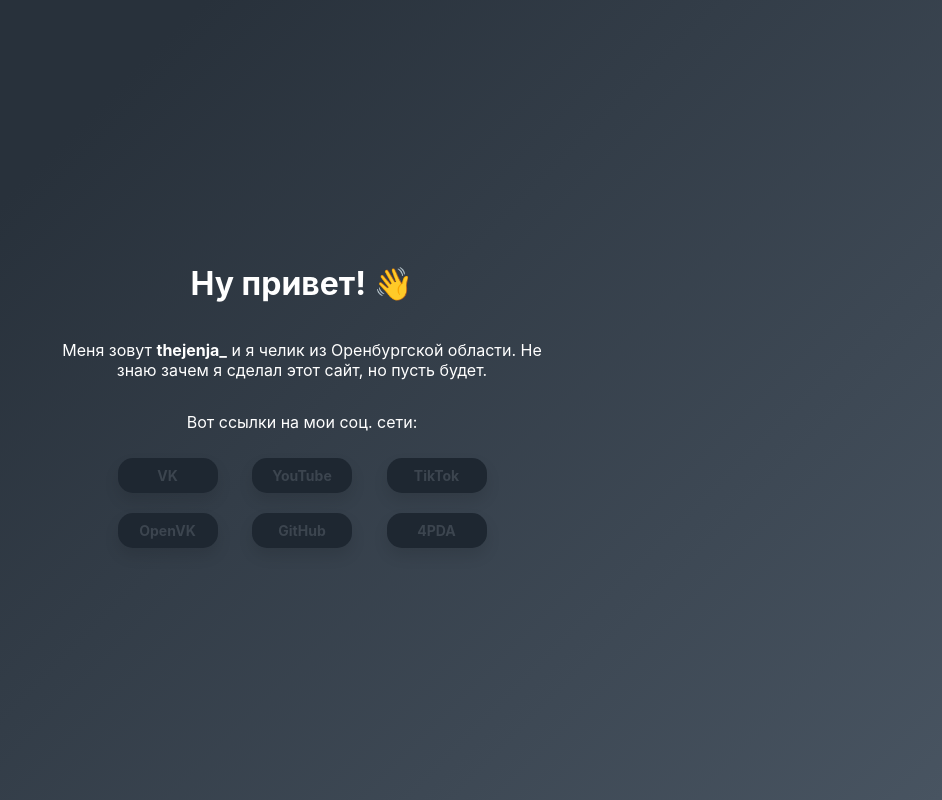
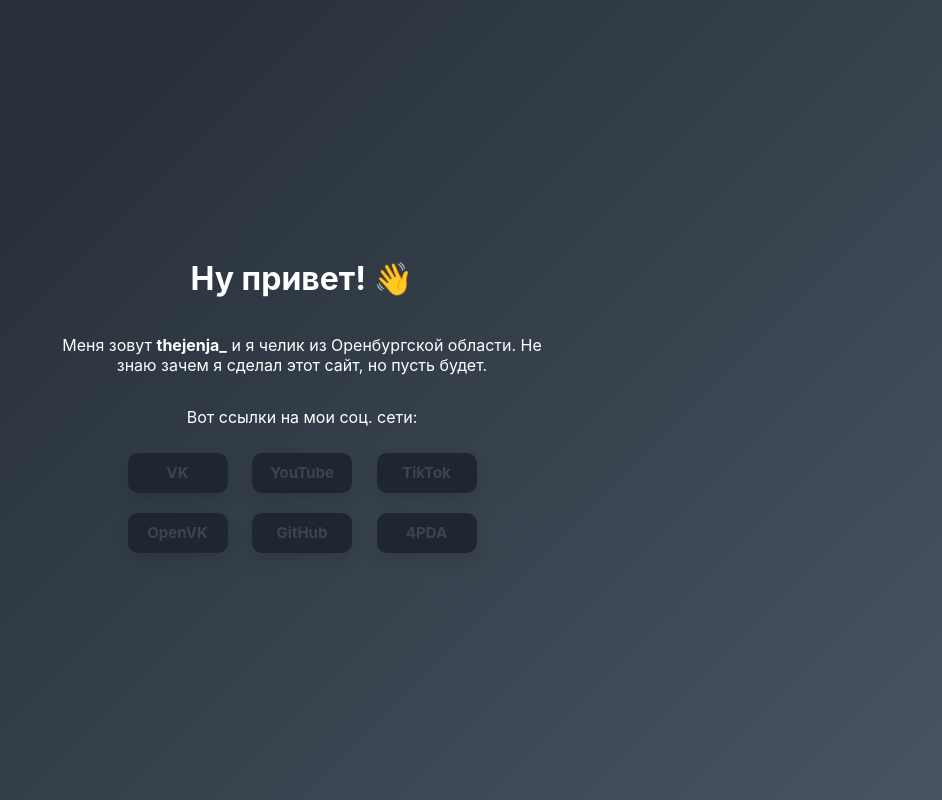
Before and after one commit to thejenja/thejenja.github.io, a PHP site: page / in a window 1280 px wide. Shown: the whole page, without its empty margins (338-1280 px from the left). Run offline with PHP 8.4, Linux system fonts and the light colour scheme; some web fonts are replaced.

Commit message:
Add files via upload

```diff
--- a/style.css
+++ b/style.css
@@ -18,7 +18,7 @@ body{
 	display: flex;
     flex-flow: column;
     justify-content: space-around;
-    max-width: 500px;
+    max-width: 480px;
     margin: auto;
     text-align: center;
     padding: 10px;
@@ -27,17 +27,17 @@ body{
   text-decoration: none;
   display: inline-block;
   width: 100px;
-  height: 35px;
-  line-height: 35px;
-  border-radius: 15px;
-  margin: 10px 15px;
-  font-size: 14px;
+  height: 40px;
+  line-height: 40px;
+  border-radius: 10px;
+  margin: 10px 10px;
+  font-size: 15px;
   text-align: center;
   font-weight: 700;
   color: #3c454f;
   background: #1e2731;
   box-shadow: 0 8px 15px rgba(0, 0, 0, .1);
-  transition: .3s;
+  transition: .5s;
 }
 .social:hover {
   background: #3e4a57;
```
